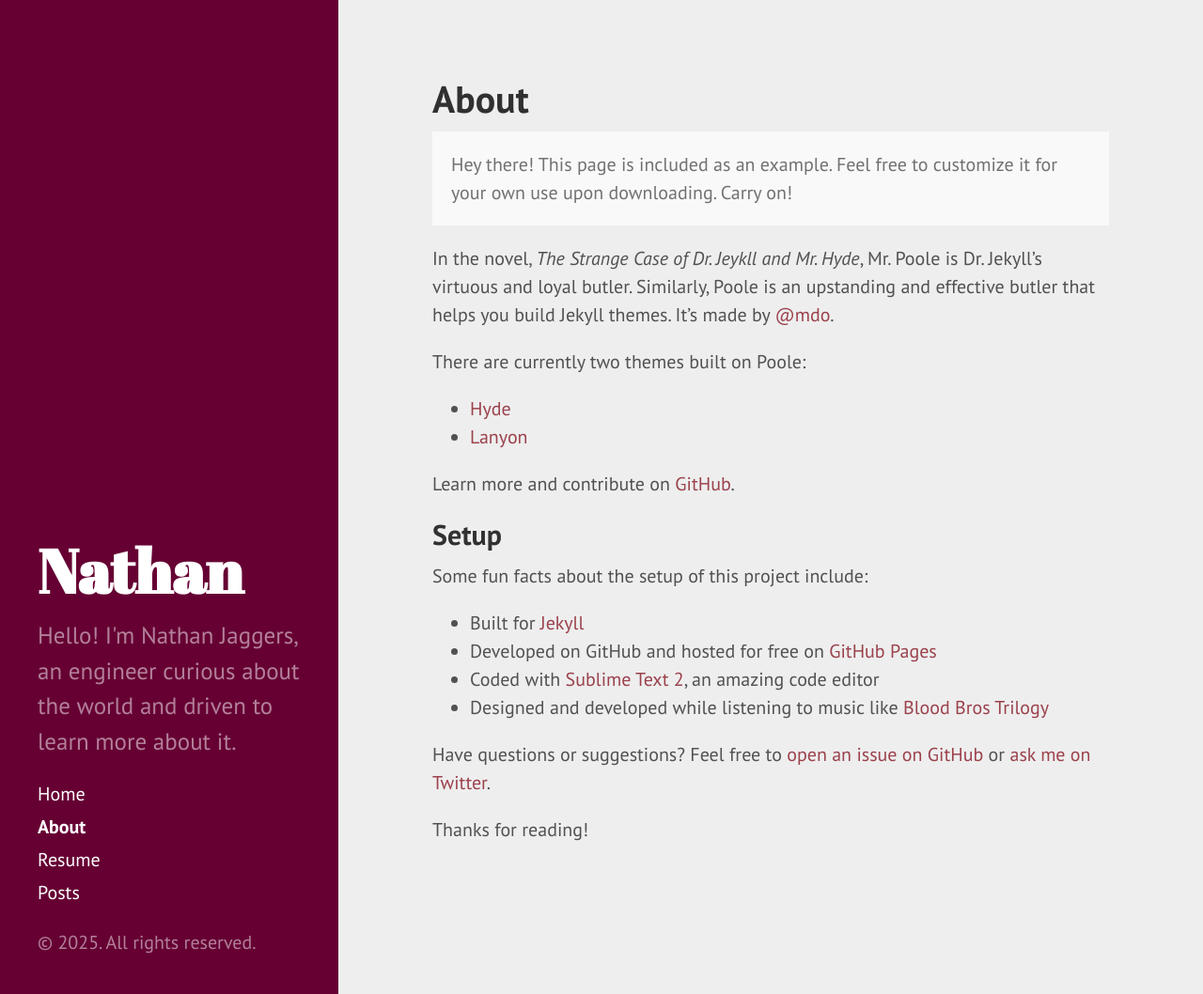
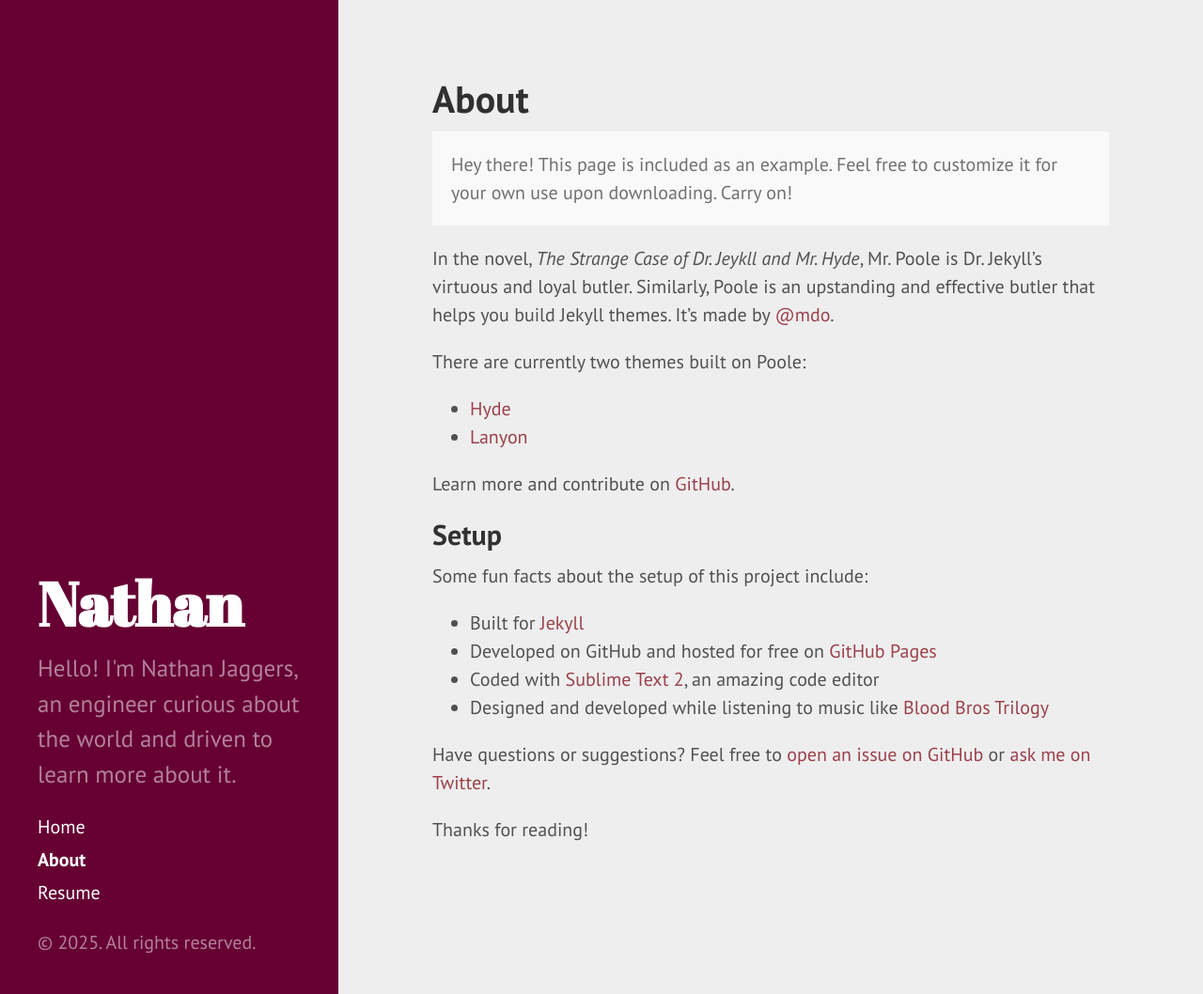
Before and after one commit to NRJaggers/nrjaggers.github.io, a Jekyll site: the page built from about.md, in a window 1280 px wide and 1058 px high. Shown: the whole window at 94% size. Built offline with Jekyll 4.4.1, drawn with Linux system fonts in a browser that asks for light colours.

Commit message:
clearing out index to prepare for new content

```diff
--- a/_includes/sidebar.html
+++ b/_includes/sidebar.html
@@ -26,8 +26,8 @@
         {% endif %}
       {% endfor %}
 
+      <!-- <a class="sidebar-nav-item" href="{{ site.baseurl }}/posts">Posts</a> -->
       <!-- <a class="sidebar-nav-item" href="{{ site.github.repo }}">GitHub project</a> -->
-      <a class="sidebar-nav-item" href="{{ site.baseurl }}/posts">Posts</a>
 
     </nav>
 
--- a/posts.html
+++ b/posts.html
@@ -12,7 +12,8 @@ title: Posts
       </a>
     </h1>
     <span class="post-date">{{ post.date | date_to_string }}</span>
-    {{ post.content }}
+    <!-- {{ post.content }}  -->
+    <!-- Ignoring post content for now -->
   </div>
   {% endfor %}
 </div>
```
Also changed, not shown: index.html (+0 -33 lines).
